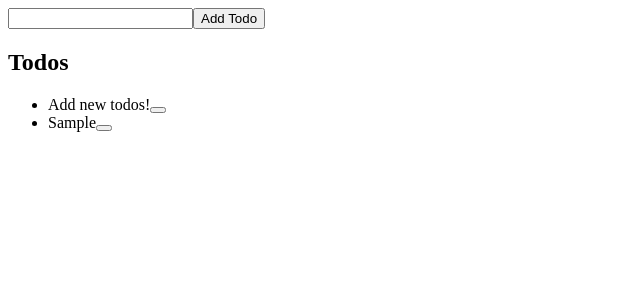
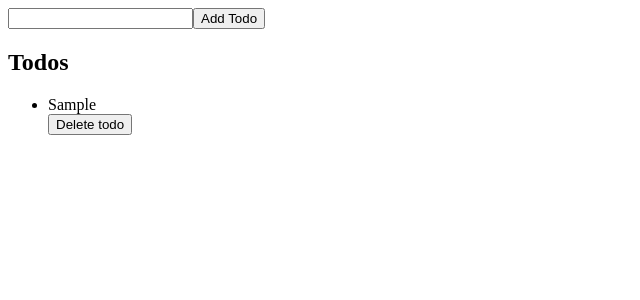
Before and after one commit to FrozenTear7/student-life-organizer, a React (Create React App) app: page / in a window 1280 px wide. Both pictures are taken after typing "Sample" into the empty fields and a click on the button "Add Todo". Shown: the top 300 px of the page, without its empty margins (0-640 px from the left). Built offline with nearby package versions, Linux system fonts and the light colour scheme.

Commit message:
Todo list now working, deleting todos still unresolved.

```diff
--- /dev/null
+++ b/src/components/TodoDelete.js
@@ -0,0 +1,20 @@
+import React, { Component } from 'react'
+
+class TodoDelete extends Component {
+    render () {
+        const { todoId, onDeleteClick } = this.props
+
+        return (
+            <div className='container'>
+                <button
+                    onClick={() => onDeleteClick(todoId)}
+                    className='btn btn-danger'
+                >
+                    Delete todo
+                </button>
+            </div>
+        )
+    }
+}
+
+export default TodoDelete
--- a/src/components/TodoList.js
+++ b/src/components/TodoList.js
@@ -1,11 +1,12 @@
 import React, { Component } from 'react'
+import TodoDeleteContainer from '../containers/TodoDeleteContainer'
 
 class TodoList extends Component {
-    renderTodos = ({ todos, onTodoClick }) => {
+    renderTodos = ({ todos }) => {
         return todos.map(todo => (
             <li className='list-group-item' key={todo.id} >
                 {todo.text}
-                <button onClick={() => onTodoClick(todo.id)} />
+                <TodoDeleteContainer id={todo.id} />
             </li>
         ))
     }
--- /dev/null
+++ b/src/containers/TodoDeleteContainer.js
@@ -0,0 +1,15 @@
+import { connect } from 'react-redux'
+import { deleteTodo } from '../actions/index'
+import TodoDelete from '../components/TodoDelete'
+
+const mapStateToProps = (state, ownProps) => ({
+    todoId: ownProps.id,
+})
+
+const mapDispatchToProps = (dispatch, ownProps) => ({
+    onDeleteClick: (id) => {
+        dispatch(deleteTodo(id))
+    }
+})
+
+export default connect(mapStateToProps, mapDispatchToProps)(TodoDelete)
--- a/src/containers/TodoListContainer.js
+++ b/src/containers/TodoListContainer.js
@@ -1,5 +1,5 @@
 import { connect } from 'react-redux'
-import { toggleTodo } from '../actions/index'
+import { deleteTodo, toggleTodo } from '../actions/index'
 import TodoList from '../components/TodoList'
 
 const mapStateToProps = (state) => ({
@@ -7,7 +7,9 @@ const mapStateToProps = (state) => ({
 })
 
 const mapDispatchToProps = (dispatch) => ({
-    onTodoClick: toggleTodo
+    onTodoClickDelete: (id) => {
+        dispatch(deleteTodo(id))
+    }
 })
 
 export default connect(mapStateToProps, mapDispatchToProps)(TodoList)
--- a/src/store/reducers/todos.js
+++ b/src/store/reducers/todos.js
@@ -1,7 +1,7 @@
 import {ADD_TODO, EDIT_TODO, DELETE_TODO, TOGGLE_TODO} from '../../constants/index'
 
 const INITIAL_STATE = {
-    todos: [{id: 1, text: 'Add new todos!', completed: false}]
+    todos: []
 }
 
 const todos = (state = INITIAL_STATE, action) => {
```
